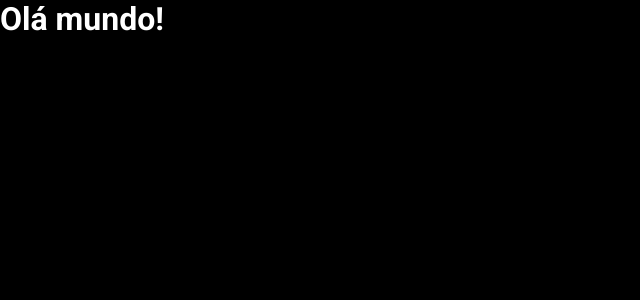
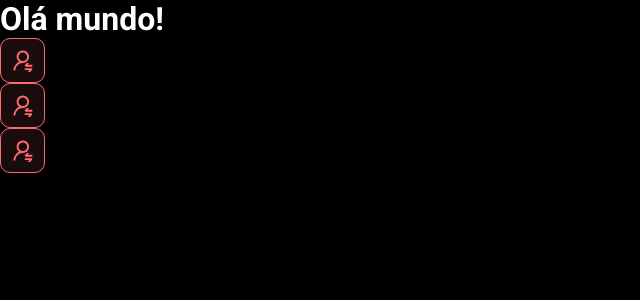
Before and after one commit to cleantho/dsmeta, a React (Vite) app in the folder frontend/: page / in a window 1280 px wide. Shown: the top 300 px of the page, without its empty margins (0-640 px from the left). Built offline with nearby package versions, Linux system fonts and the light colour scheme.

Commit message:
First component

```diff
--- a/frontend/src/App.tsx
+++ b/frontend/src/App.tsx
@@ -1,6 +1,13 @@
+import PersonButton from "./components/personButton"
+
 function App() {
   return (
-    <h1>Olá mundo!</h1>
+    <>
+      <h1>Olá mundo!</h1>
+      <PersonButton />
+      <PersonButton />
+      <PersonButton />
+    </>
   )
 }
 
--- /dev/null
+++ b/frontend/src/components/personButton/index.tsx
@@ -0,0 +1,14 @@
+import icon from '../../assets/img/person-icon.svg'
+import './styles.css'
+
+function PersonButton() {
+    return (
+        <>
+            <div className="bt-red">
+                <img src={icon} alt="Notificar" />
+            </div>
+        </>
+    )
+}
+
+export default PersonButton
--- /dev/null
+++ b/frontend/src/components/personButton/styles.css
@@ -0,0 +1,11 @@
+.bt-red {
+    height: 45px;
+    width: 45px;
+    background: rgba(255, 107, 114, 0.1);
+    border: 1px solid #FF6B72;
+    border-radius: 10px;
+    display: flex;
+    align-items: center;
+    justify-content: center;
+    cursor: pointer;
+}
```
Also changed, not shown: frontend/src/assets/img/logo.svg (added), frontend/src/assets/img/person-icon.svg (added).
